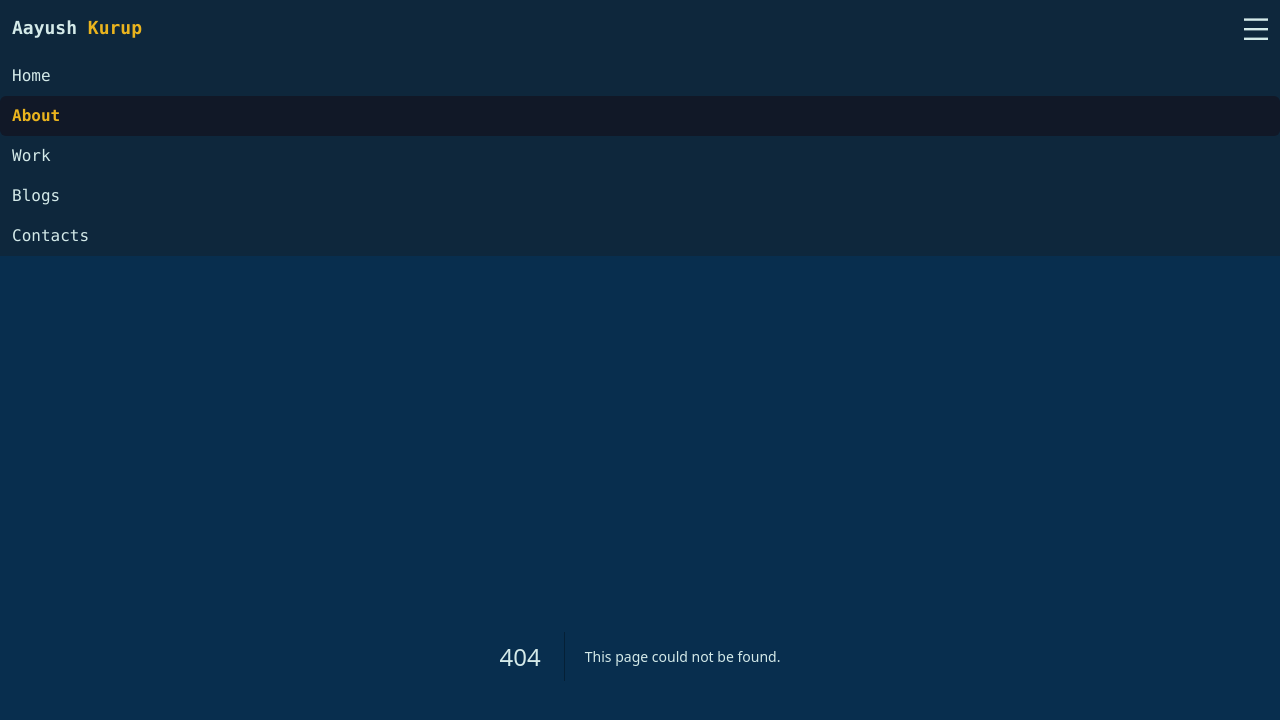
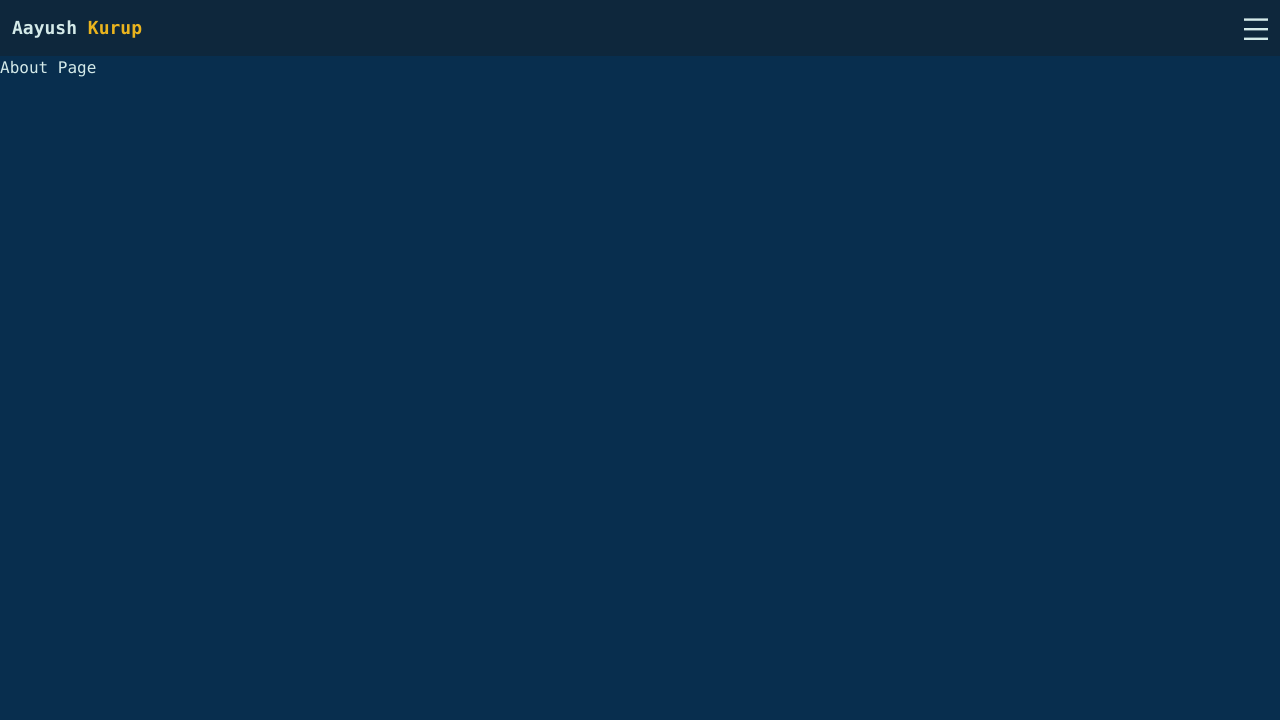
Before and after one commit to AayushK47/aayushk47-portfolio-website, a Next.js app: page /about in a window 1280 px wide. Before the commit this address had no page. Shown: the top 720 px of the page. Built offline with nearby package versions, Linux system fonts and the light colour scheme.

Commit message:
WIP: Navbar for larger screens
Navbar for smaller screen is complete

```diff
--- a/package.json
+++ b/package.json
@@ -10,6 +10,7 @@
     "format": "prettier --write \"**/*.{js,jsx,ts,tsx}\""
   },
   "dependencies": {
+    "framer-motion": "^11.1.3",
     "next": "14.2.1",
     "react": "^18",
     "react-dom": "^18"
--- /dev/null
+++ b/src/app/about/page.tsx
@@ -0,0 +1,5 @@
+function AboutPage() {
+    return <p>About Page</p>;
+}
+
+export default AboutPage;
--- /dev/null
+++ b/src/app/contacts/page.tsx
@@ -0,0 +1,5 @@
+function ContactsPage() {
+    return <p>Contacts Page</p>;
+}
+
+export default ContactsPage;
--- a/src/app/layout.tsx
+++ b/src/app/layout.tsx
@@ -1,21 +1,20 @@
-import type { Metadata } from 'next'
-import { Inter } from 'next/font/google'
-import './globals.css'
+import type { Metadata } from "next";
+import { Inter } from "next/font/google";
+import "./globals.css";
 
+import Navbar from "@component/navbar";
 
-import Navbar from "@component/navbar"
-
-const inter = Inter({ subsets: ['latin'] })
+const inter = Inter({ subsets: ["latin"] });
 
 export const metadata: Metadata = {
-  title: 'Aayush Kurup',
-  description: 'Generated by create next app',
-}
+    title: "Aayush Kurup",
+    description: "Generated by create next app"
+};
 
 export default function RootLayout({
-  children,
+    children
 }: {
-  children: React.ReactNode
+    children: React.ReactNode;
 }) {
     return (
         <html lang="en">
@@ -24,5 +23,5 @@ export default function RootLayout({
                 {children}
             </body>
         </html>
-  )
+    );
 }
--- a/src/app/page.tsx
+++ b/src/app/page.tsx
@@ -1,7 +1,3 @@
-import Image from "next/image";
-
 export default function Home() {
-  return (
-    <p></p>
-  );
+    return <p>Index Page</p>;
 }
--- /dev/null
+++ b/src/app/work/page.tsx
@@ -0,0 +1,5 @@
+function WorkPage() {
+    return <p>Work Page</p>;
+}
+
+export default WorkPage;
--- a/src/components/close.tsx
+++ b/src/components/close.tsx
@@ -18,7 +18,7 @@ function CloseIcon() {
                 strokeWidth="7"
             />
         </svg>
-    )
+    );
 }
 
 export default CloseIcon;
--- a/src/components/navbar.tsx
+++ b/src/components/navbar.tsx
@@ -1,5 +1,7 @@
 "use client";
 import { useState } from "react";
+import { motion } from "framer-motion";
+import Link from "next/link";
 
 import Hamburger from "@component/hamburger";
 import CloseIcon from "@component/close";
@@ -9,11 +11,24 @@ function Navbar() {
     const pathname = usePathname();
     const [isOpen, setOpen] = useState<boolean>(false);
 
-    const active = "bg-gray-900 text-highlight font-bold block px-3 py-2 rounded-md text-base";
-    const inactive = "text-info hover:bg-gray-700 hover:text-white block px-3 py-2 rounded-md text-base font-medium";
+    const divVariants = {
+        visible: {
+            opacity: 1,
+            transition: { duration: 0.3 }
+        },
+        hidden: {
+            opacity: 0,
+            transition: { duration: 0.3 }
+        }
+    };
 
-    function expand() {
-        setOpen((val) => !val)
+    const active =
+        "bg-gray-900 text-highlight font-bold block px-3 py-2 rounded-md text-base";
+    const inactive =
+        "text-info hover:bg-gray-700 hover:text-white block px-3 py-2 rounded-md text-base font-medium";
+
+    function toggleNavbar() {
+        setOpen((val) => !val);
     }
 
     return (
@@ -23,21 +38,36 @@ function Navbar() {
                     <span className="text-info">Aayush </span>
                     <span className="text-highlight">Kurup</span>
                 </div>
-                <div onClick={expand}>
+                <div onClick={toggleNavbar}>
                     {!isOpen ? <Hamburger /> : <CloseIcon />}
                 </div>
             </nav>
-            <div className="bg-dark">
+            <motion.div
+                variants={divVariants}
+                animate={isOpen ? "visible" : "hidden"}
+                className={`bg-dark ${isOpen ? "" : "hidden"}`}
+            >
                 <ul>
-                    <li className={pathname === '/' ? active : inactive}>Home</li>
-                    <li className={pathname === '/about' ? active : inactive}>About</li>
-                    <li className={pathname === '/work' ? active : inactive}>Work</li>
-                    <li className={pathname === '/blogs' ? active : inactive}>Blogs</li>
-                    <li className={pathname === '/contacts' ? active : inactive}>Contacts</li>
+                    <li className={pathname === "/" ? active : inactive}>
+                        <Link href="/">Home</Link>
+                    </li>
+                    <li className={pathname === "/about" ? active : inactive}>
+                        <Link href="/about">About</Link>
+                    </li>
+                    <li className={pathname === "/work" ? active : inactive}>
+                        <Link href="/work">Work</Link>
+                    </li>
+                    <li className={pathname === "/blogs" ? active : inactive}>
+                        <Link href="/blogs">Blogs</Link>
+                    </li>
+                    <li
+                        className={pathname === "/contacts" ? active : inactive}
+                    >
+                        <Link href="/contacts">Contacts</Link>
+                    </li>
                 </ul>
-            </div>
+            </motion.div>
         </>
-
     );
 }
 
--- a/tailwind.config.ts
+++ b/tailwind.config.ts
@@ -4,14 +4,14 @@ const config: Config = {
     content: [
         "./src/pages/**/*.{js,ts,jsx,tsx,mdx}",
         "./src/components/**/*.{js,ts,jsx,tsx,mdx}",
-    "./src/app/**/*.{js,ts,jsx,tsx,mdx}",
+        "./src/app/**/*.{js,ts,jsx,tsx,mdx}"
     ],
     theme: {
         extend: {
             backgroundImage: {
                 "gradient-radial": "radial-gradient(var(--tw-gradient-stops))",
                 "gradient-conic":
-          "conic-gradient(from 180deg at 50% 50%, var(--tw-gradient-stops))",
+                    "conic-gradient(from 180deg at 50% 50%, var(--tw-gradient-stops))"
             },
             colors: {
                 primary: "#082E4E",
@@ -21,8 +21,8 @@ const config: Config = {
                 muted: "#A0A7A5",
                 light: "#FFFFFF"
             }
+        }
     },
-  },
-  plugins: [],
+    plugins: []
 };
 export default config;
```
Also changed, not shown: src/components/hamburger.tsx (+6 -7 lines), 2 other files (tests, documents, lock files or other folders). Lines whose indentation alone changed are shown as unchanged.
